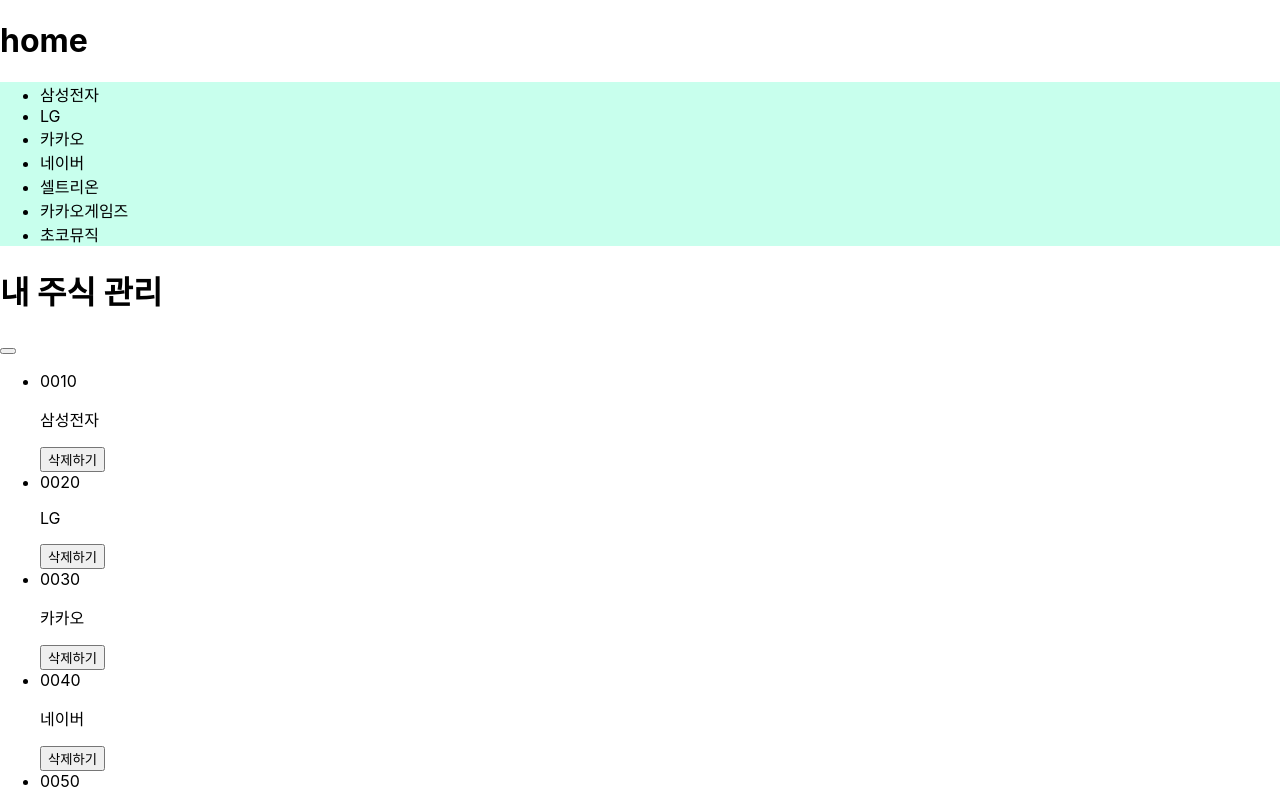
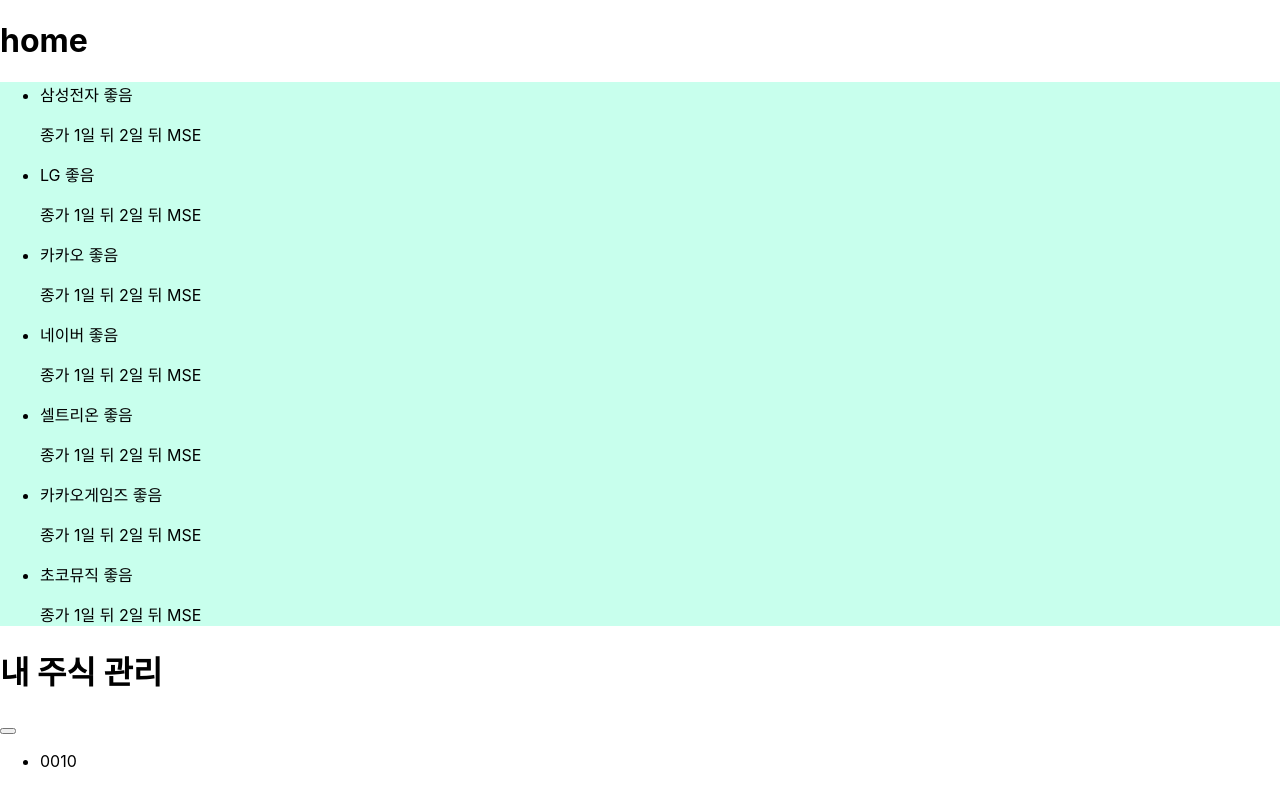
Before and after one commit to seungminRyu/stock-eye, a React (Create React App) app: page / in a window 1280 px wide. Shown: the top 790 px of the page. Built offline with nearby package versions, Linux system fonts and the light colour scheme; the HTML template or start-up script is replaced by a standard one.

Commit message:
Create: StockItem 컴포넌트 추가

```diff
--- /dev/null
+++ b/src/component/StockItem.js
@@ -0,0 +1,23 @@
+import React from 'react';
+import styled from 'styled-components';
+
+const StockItemBlock = styled.li`
+
+`;
+
+function StockItem(props) {
+    const { name, id } = props
+
+    return (
+        <StockItemBlock>
+            <div className="stock-info">
+                <p>{ name } <span>좋음</span></p>
+            </div>
+            <div className="stock-value-data">
+                <p>종가 1일 뒤 2일 뒤 MSE</p>
+            </div>
+        </StockItemBlock>
+    );
+}
+
+export default StockItem;
--- a/src/component/StockList.js
+++ b/src/component/StockList.js
@@ -1,6 +1,7 @@
 import React from 'react';
 import styled from 'styled-components';
 import { useStockState } from '../context/StockContext';
+import StockItem from './StockItem';
 
 const StockListBlock = styled.div`
    background-color: rgb(200, 255, 237);
@@ -11,9 +12,10 @@ function StockList() {
 
     return (
         <StockListBlock>
+
             <ul className="stock-list">
                 {stockList.map(stock =>
-                    <li className="stock-list-item">{stock.name}</li>
+                    <StockItem name={stock.name} id={stock.id} />
                 )}
             </ul>
         </StockListBlock>
```
